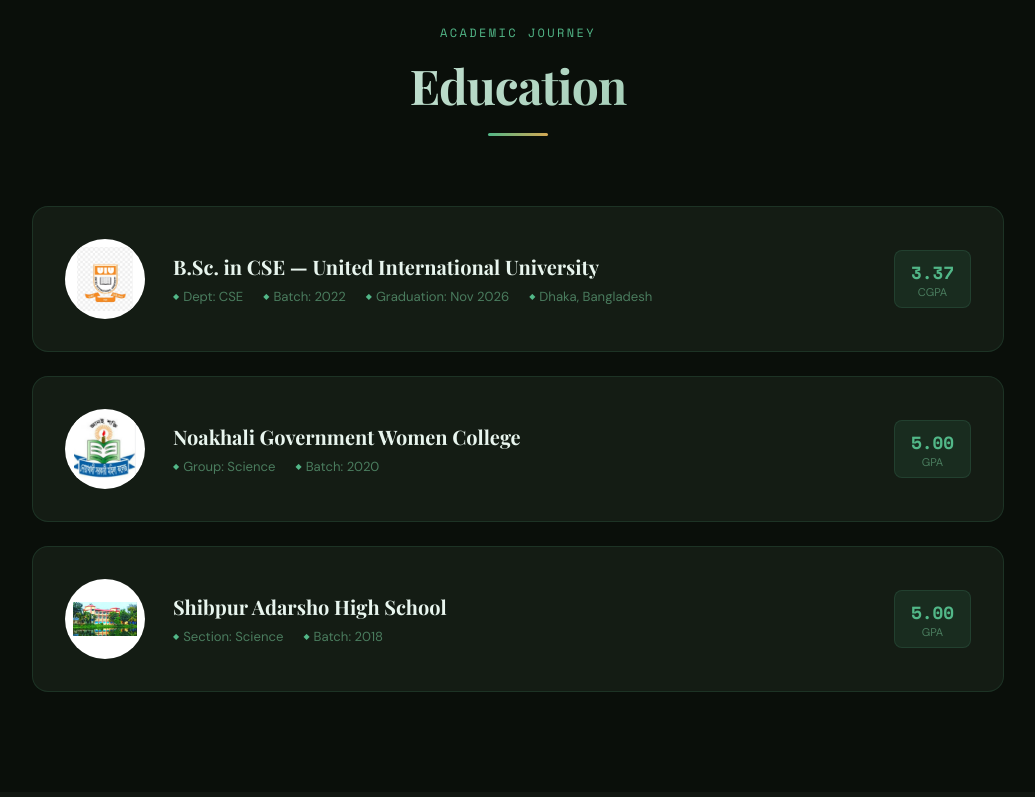
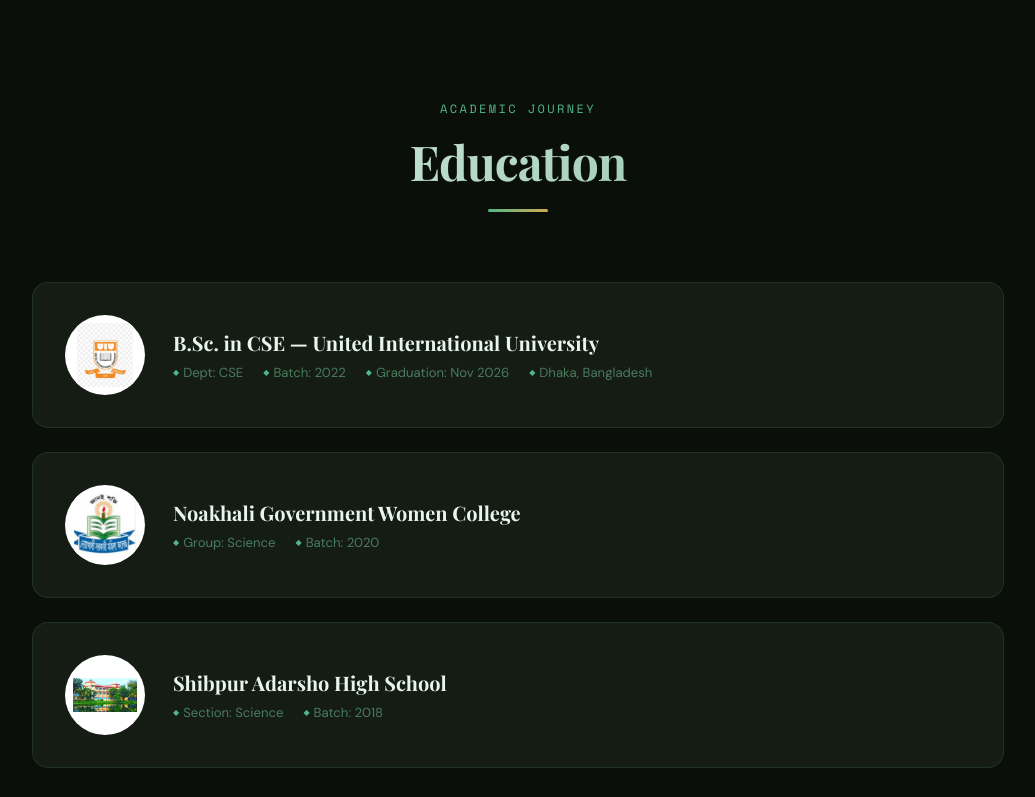
Before and after one commit to jferdous222318/Hritu-Protfolio, a plain HTML site: page index.html in a window 1280 px wide. Shown: the part 2000-2797 px from the top of the page, without its empty margins (122-1157 px from the left). Drawn offline with nearby package versions, Linux system fonts and the light colour scheme.

Commit message:
Update job title and education section formatting

```diff
--- a/index.html
+++ b/index.html
@@ -695,7 +695,7 @@
         </div>
       </div>
       <div class="about-text reveal" style="animation-delay:0.15s">
-        <h3>Full-Stack Web Developer</h3>
+        <h3>Junior Software Engineer|Full-Stack Web Developer Focus|AI & ML Entusiast</h3>
         <h4>My journey</h4>
         <p>My programming journey began with Computer Science and Engineering at <strong>United International University</strong>, where I built a foundation in C, C++, data structures, object-oriented programming, SQL, and Python. Curious about how real products are made, I moved into web development with <strong>JavaScript, React, and Next.js</strong>, then added <strong>Node.js, Express.js, and MongoDB</strong> to build complete full-stack applications.</p>
         <h4>What I enjoy building</h4>
@@ -730,10 +730,6 @@
             <span>Dhaka, Bangladesh</span>
           </div>
         </div>
-        <div class="edu-badge">
-          <div class="gpa">3.37</div>
-          <div class="gpa-label">CGPA</div>
-        </div>
       </div>
       <div class="edu-card reveal" style="animation-delay:0.15s">
         <div class="edu-icon">
@@ -746,10 +742,6 @@
             <span>Batch: 2020</span>
           </div>
         </div>
-        <div class="edu-badge">
-          <div class="gpa">5.00</div>
-          <div class="gpa-label">GPA</div>
-        </div>
       </div>
       <div class="edu-card reveal" style="animation-delay:0.25s">
         <div class="edu-icon">
@@ -761,10 +753,6 @@
             <span>Section: Science</span>
             <span>Batch: 2018</span>
           </div>
-        </div>
-        <div class="edu-badge">
-          <div class="gpa">5.00</div>
-          <div class="gpa-label">GPA</div>
         </div>
       </div>
     </div>
```
Lines whose indentation alone changed are shown as unchanged.
